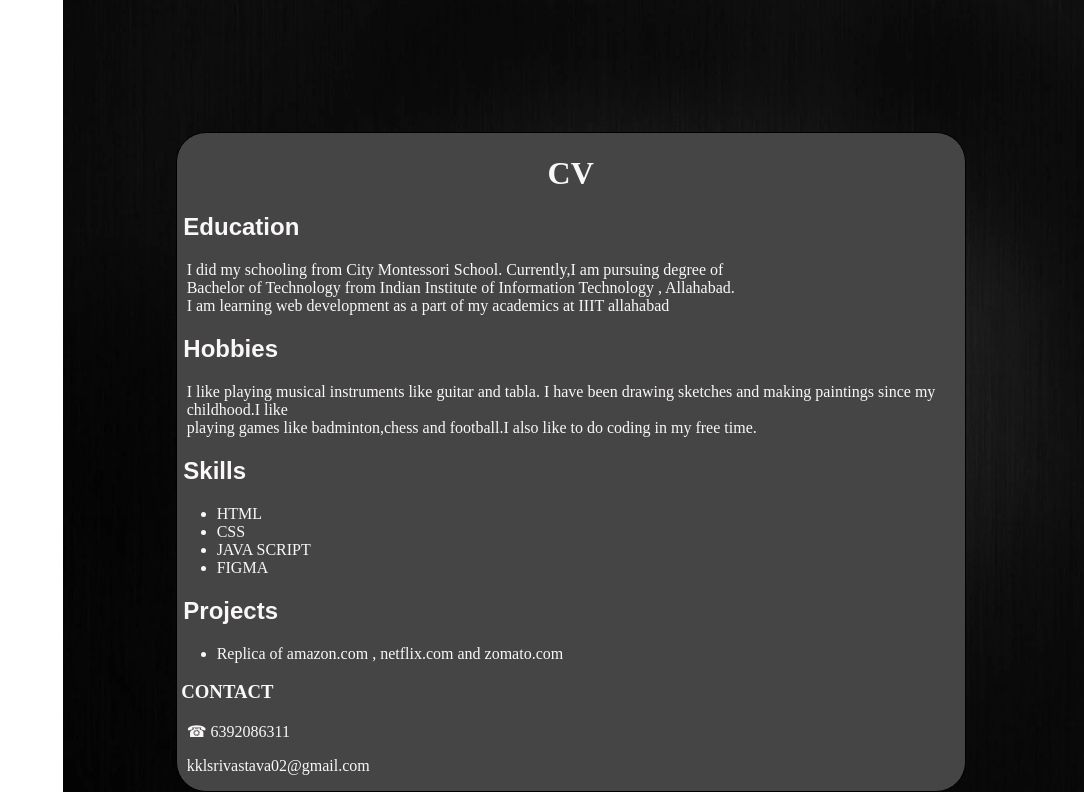
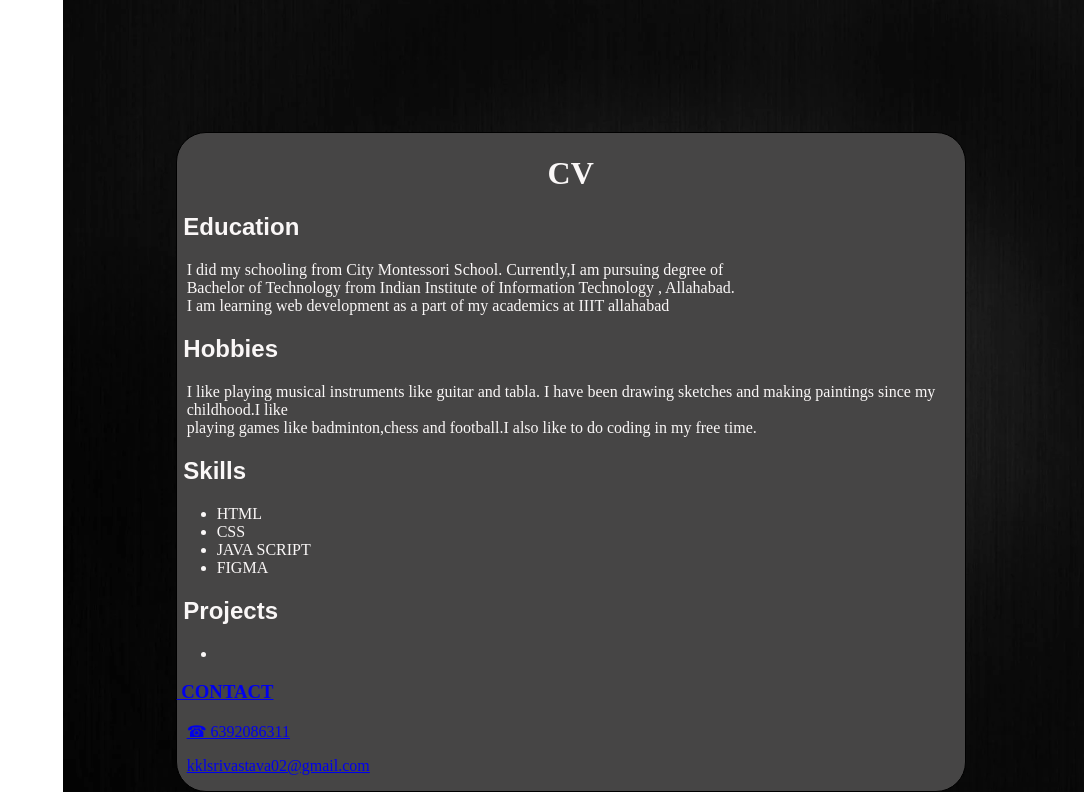
Before and after one commit to akhilsrivastava-01/MY-PORTFOLIO, a plain HTML site: page index.html in a window 1280 px wide. Shown: the part 1903-2703 px from the top of the page, without its empty margins (196-1280 px from the left). Drawn offline with Linux system fonts and the light colour scheme.

Commit message:
Update index.html

```diff
--- a/index.html
+++ b/index.html
@@ -340,7 +340,7 @@
 
         <h2 style="font-family: Arial, Helvetica, sans-serif">&nbsp;Projects</h2>
         <ul>
-          <li>Replica of amazon.com , netflix.com and zomato.com</li>
+          <li><a href="sliding_page.html"></li>
         </ul>
 
 
```
